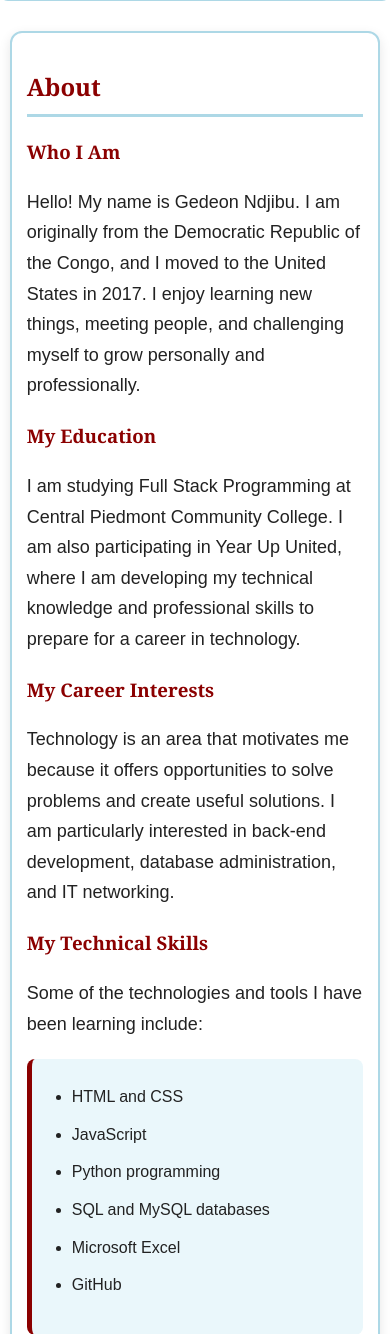
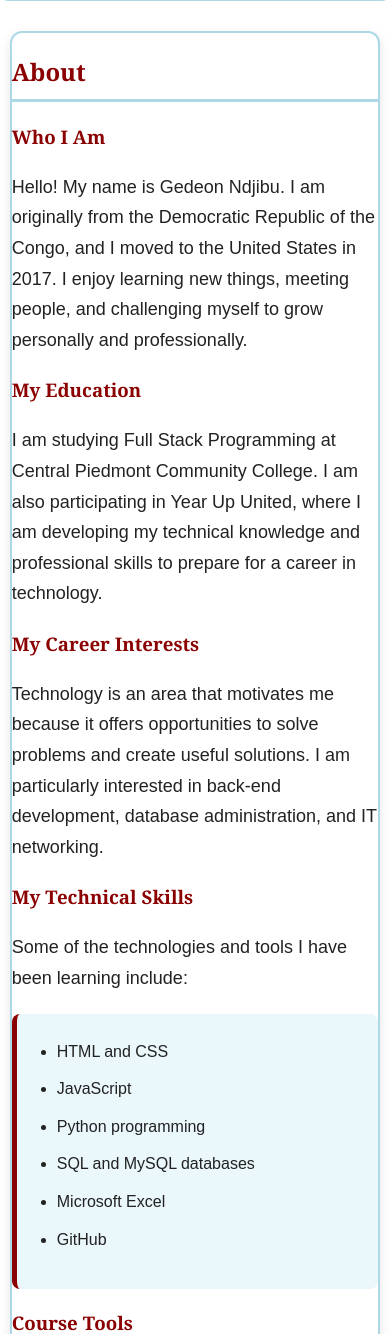
Before and after one commit to GEDEONNDJIBU/web250, a PHP site: page /about.html in a window 390 px wide. Shown: the part 434-1768 px from the top of the page. Run offline with PHP 8.4, Linux system fonts and the light colour scheme; some libraries are stand-ins or nearby versions.

Commit message:
Update default.css

```diff
--- a/styles/default.css
+++ b/styles/default.css
@@ -67,7 +67,6 @@ main {
     width: 90%;
     max-width: 1100px;
     margin: 30px auto;
-    padding: 25px;
     background-color: white; /* White background keeps the content readable. */
     border: 2px solid lightblue;
     border-radius: 12px;
@@ -250,7 +249,6 @@ footer p a:hover {
 @media screen and (max-width: 600px) {
     main {
         width: 95%;
-        padding: 15px;
     }
 
     nav a {
```
